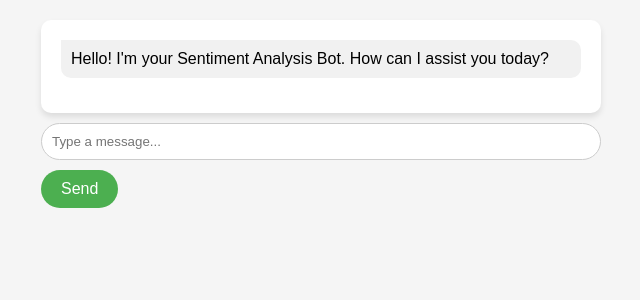
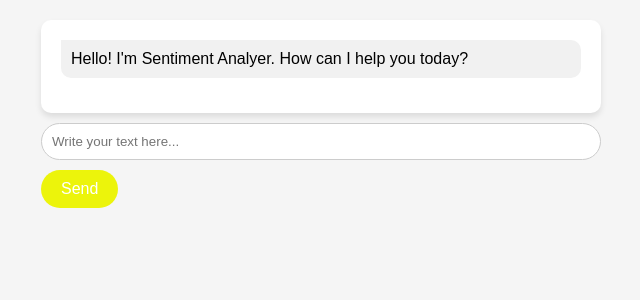
Before and after one commit to Abhishek-AMK/Sentiment_Analysis_using_NLP, a Flask app: page / in a window 1280 px wide. Shown: the top 300 px of the page, without its empty margins (319-959 px from the left). Run offline with Flask 3, Linux system fonts and the light colour scheme; parts of the project's set-up code (start-up, migrations or seed data) failed here and were passed over.

Commit message:
Add files via upload

```diff
--- a/Teachnook/static/style.css
+++ b/Teachnook/static/style.css
@@ -31,7 +31,7 @@ body {
 
 .user-message {
   text-align: right;
-  background-color: #007bff;
+  background-color: #7cef09;
   color: white;
   border-radius: 10px 0 10px 10px;
 }
@@ -56,7 +56,7 @@ body {
 }
 
 .btn-submit {
-  background-color: #4CAF50;
+  background-color: #ecf40b;
   color: white;
   padding: 10px 20px;
   font-size: 16px;
@@ -74,5 +74,5 @@ body {
 
 .processing p {
   font-size: 14px;
-  color: #777;
+  color: #971e87;
 }
--- a/Teachnook/templates/index.html
+++ b/Teachnook/templates/index.html
@@ -1,14 +1,14 @@
 <!DOCTYPE html>
 <html>
 <head>
-    <title>Sentiment Analysis Bot</title>
+    <title>Sentiment Analyzer</title>
     <link rel="stylesheet" type="text/css" href="{{ url_for('static', filename='style.css') }}">
 </head>
 <body>
     <div class="container">
         <div class="chatbox">
             <div class="message bot-message">
-                <p>Hello! I'm your Sentiment Analysis Bot. How can I assist you today?</p>
+                <p>Hello! I'm Sentiment Analyer. How can I help you today?</p>
             </div>
             {% for msg_type, msg_content in messages %}
                 <div class="message {{ msg_type }}-message">
@@ -19,7 +19,7 @@
         <form method="POST" action="/" id="chat-form">
             {{ form.csrf_token }}
             <div class="form-group">
-                {{ form.message(size=40, placeholder='Type a message...') }}
+                {{ form.message(size=40, placeholder='Write your text here...') }}
             </div>
             <div class="form-group">
                 <button type="submit" class="btn-submit">Send</button>
```
